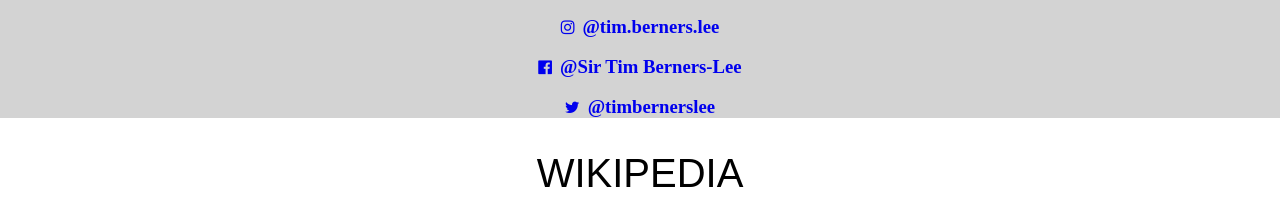
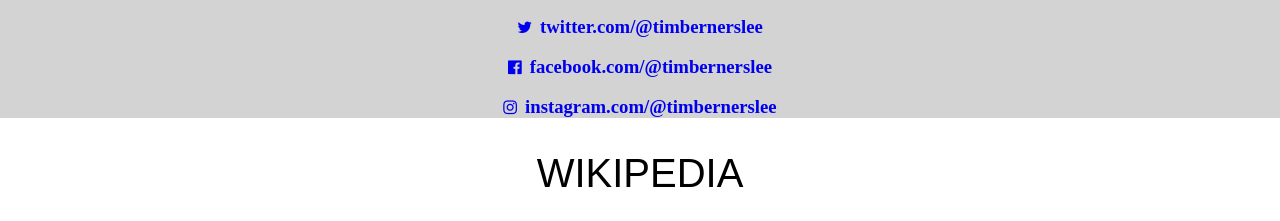
Before and after one commit to Aryan857/Tim-Berners-Lee, a plain HTML site: page index.html in a window 1280 px wide. Shown: the part 4564-4785 px from the top of the page. Drawn offline with nearby package versions, Linux system fonts and the light colour scheme.

Commit message:
Update index.html

```diff
--- a/index.html
+++ b/index.html
@@ -92,18 +92,18 @@
 </a>
 <br>
 <br>
-<a href="https://www.instagram.com/tim.berners.lee/" target="_blank">
-    <i class="fa fa-instagram" aria-hidden="true"></i>&nbsp;&nbsp;<h3>@tim.berners.lee</h3>
+<a href="https://twitter.com/timbernerslee" target="_blank">
+    <i class="fa fa-twitter" aria-hidden="true"></i>&nbsp;&nbsp;<h3>twitter.com/@timbernerslee</h3>
 </a>
 <br>
 <br>
 <a href="https://www.facebook.com/Sir-Tim-Berners-Lee-174851762937116/" target="_blank">
-    <i class="fa fa-facebook-official" aria-hidden="true"></i>&nbsp;&nbsp;<h3>@Sir Tim Berners-Lee</h3>
+    <i class="fa fa-facebook-official" aria-hidden="true"></i>&nbsp;&nbsp;<h3>facebook.com/@timbernerslee</h3>
 </a>
 <br>
 <br>
-<a href="https://twitter.com/timbernerslee" target="_blank">
-    <i class="fa fa-twitter" aria-hidden="true"></i>&nbsp;&nbsp;<h3>@timbernerslee</h3>
+<a href="https://www.instagram.com/tim.berners.lee/" target="_blank">
+    <i class="fa fa-instagram" aria-hidden="true"></i>&nbsp;&nbsp;<h3>instagram.com/@timbernerslee</h3>
 </a>
 </div>
 </section>
```
